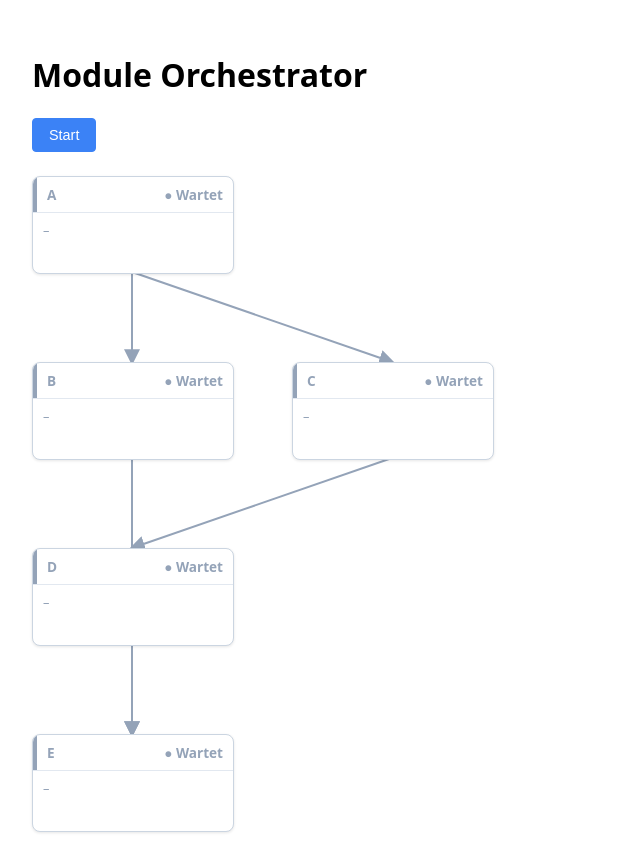
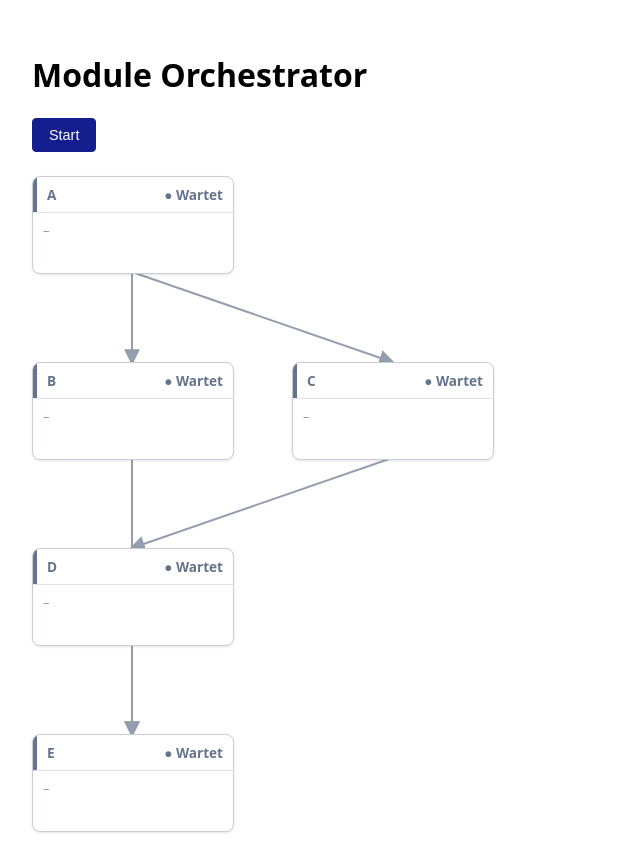
Before and after one commit to phx901/module-orchestrator, an Angular app: page / in a window 1280 px wide. Shown: the whole page, without its empty margins (0-640 px from the left). Built offline with nearby package versions, Linux system fonts and the light colour scheme.

Commit message:
Refactor CSS to use CSS variables for consistent theming and styling

```diff
--- a/src/app/app.css
+++ b/src/app/app.css
@@ -7,13 +7,13 @@ button {
   margin-bottom: 24px;
   padding: 8px 16px;
   font-size: 0.9rem;
-  border: 1px solid #3b82f6;
-  background: #3b82f6;
-  color: #ffffff;
+  border: 1px solid var(--color-primary);
+  background: var(--color-primary);
+  color: var(--color-on-primary);
   border-radius: 4px;
   cursor: pointer;
 }
 
 button:hover {
-  background: #2563eb;
+  background: var(--color-primary-dark);
 }
--- a/src/app/module/module-card/module-card.css
+++ b/src/app/module/module-card/module-card.css
@@ -1,8 +1,8 @@
 :host {
-  --color-pending: #94a3b8;
-  --color-running: #3b82f6;
-  --color-completed: #22c55e;
-  --color-failed: #ef4444;
+  --color-pending: var(--color-neutral);
+  --color-running: var(--color-primary-light);
+  --color-completed: var(--color-success);
+  --color-failed: var(--color-error);
   display: block;
 }
 
@@ -10,9 +10,9 @@
   width: 200px;
   min-height: 96px;
   border-radius: 8px;
-  border: 1px solid #cbd5e1;
-  background: #ffffff;
-  box-shadow: 0 1px 3px rgba(0, 0, 0, 0.1);
+  border: 1px solid var(--color-border);
+  background: var(--color-background);
+  box-shadow: 0 1px 3px var(--color-shadow);
   overflow: hidden;
   font-family: system-ui, sans-serif;
   font-size: 0.85rem;
--- a/src/app/module/module-card/module-content/module-content.css
+++ b/src/app/module/module-card/module-content/module-content.css
@@ -5,14 +5,14 @@
 .message {
   margin: 0 10px 8px;
   font-size: 0.8rem;
-  color: #475569;
+  color: var(--color-text-muted);
 }
 
 .retry {
   margin: 0 10px 8px;
   padding: 4px 8px;
   border: 1px solid var(--color-failed);
-  background: #ffffff;
+  background: var(--color-background);
   color: var(--color-failed);
   border-radius: 4px;
   cursor: pointer;
@@ -20,16 +20,16 @@
 }
 
 .separator {
-  border-top: 1px solid #e2e8f0;
+  border-top: 1px solid var(--color-border-light);
 }
 
 .info {
   padding: 8px 10px;
-  color: #334155;
+  color: var(--color-text);
   font-size: 0.8rem;
   word-break: break-word;
 }
 
 .info-empty {
-  color: #94a3b8;
+  color: var(--color-text-faint);
 }
--- a/src/app/orchestrator/orchestrator-graph/orchestrator-graph.css
+++ b/src/app/orchestrator/orchestrator-graph/orchestrator-graph.css
@@ -10,7 +10,7 @@
 }
 
 .edges line {
-  stroke: #94a3b8;
+  stroke: var(--color-text-faint);
   stroke-width: 2;
 }
 
--- a/src/app/orchestrator/orchestrator-graph/orchestrator-graph.html
+++ b/src/app/orchestrator/orchestrator-graph/orchestrator-graph.html
@@ -10,7 +10,7 @@
         markerHeight="8"
         orient="auto-start-reverse"
       >
-        <path d="M 0 0 L 10 5 L 0 10 z" fill="#94a3b8" />
+        <path d="M 0 0 L 10 5 L 0 10 z" style="fill: var(--color-text-faint)" />
       </marker>
     </defs>
     @for (edge of layout().edges; track edge.id) {
--- a/src/styles.css
+++ b/src/styles.css
@@ -1 +1,19 @@
-/* You can add global styles to this file, and also import other style files */
+:root {
+  --color-primary: #141e8c;
+  --color-primary-dark: color-mix(in srgb, var(--color-primary) 80%, black);
+  --color-primary-light: color-mix(in srgb, var(--color-primary) 80%, white);
+
+  --color-success: #22c55e;
+  --color-warning: #f59e0b;
+  --color-error: #ef4444;
+  --color-info: #3b82f6;
+  --color-neutral: #64748b;
+  --color-text: #334155;
+  --color-text-muted: var(--color-neutral);
+  --color-text-faint: color-mix(in srgb, var(--color-neutral) 70%, white);
+  --color-border: color-mix(in srgb, var(--color-neutral) 35%, white);
+  --color-border-light: color-mix(in srgb, var(--color-neutral) 20%, white);
+  --color-background: #ffffff;
+  --color-on-primary: #ffffff;
+  --color-shadow: rgba(0, 0, 0, 0.1);
+}
```
